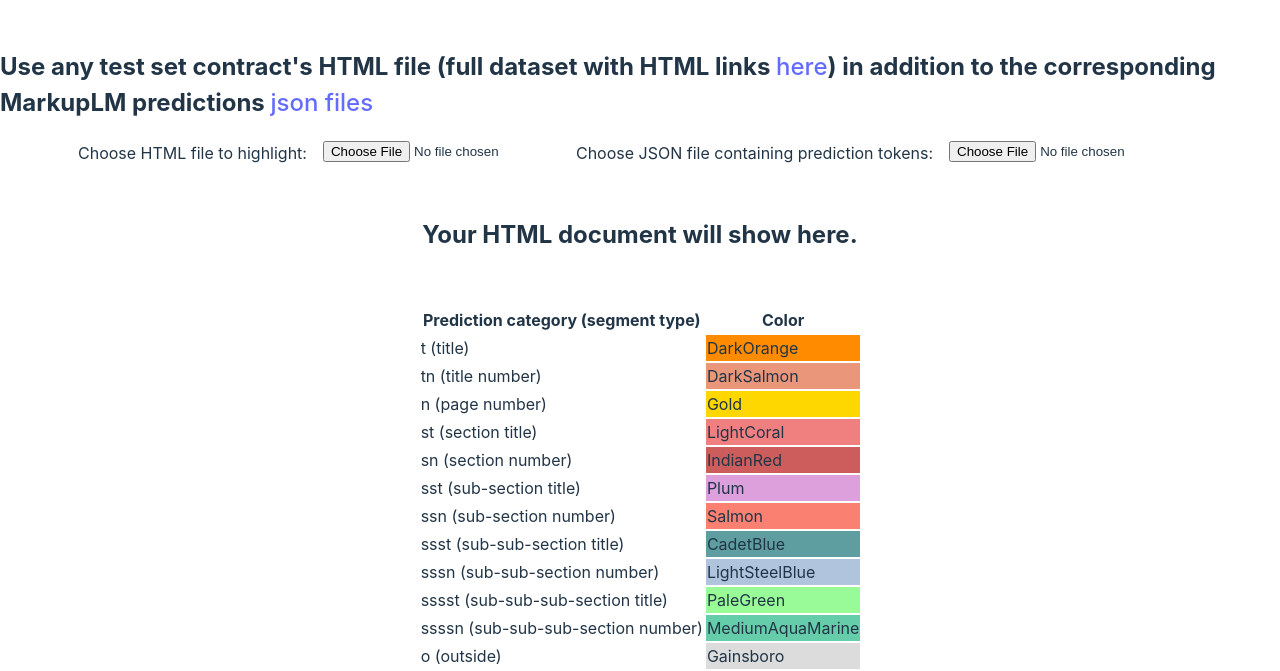
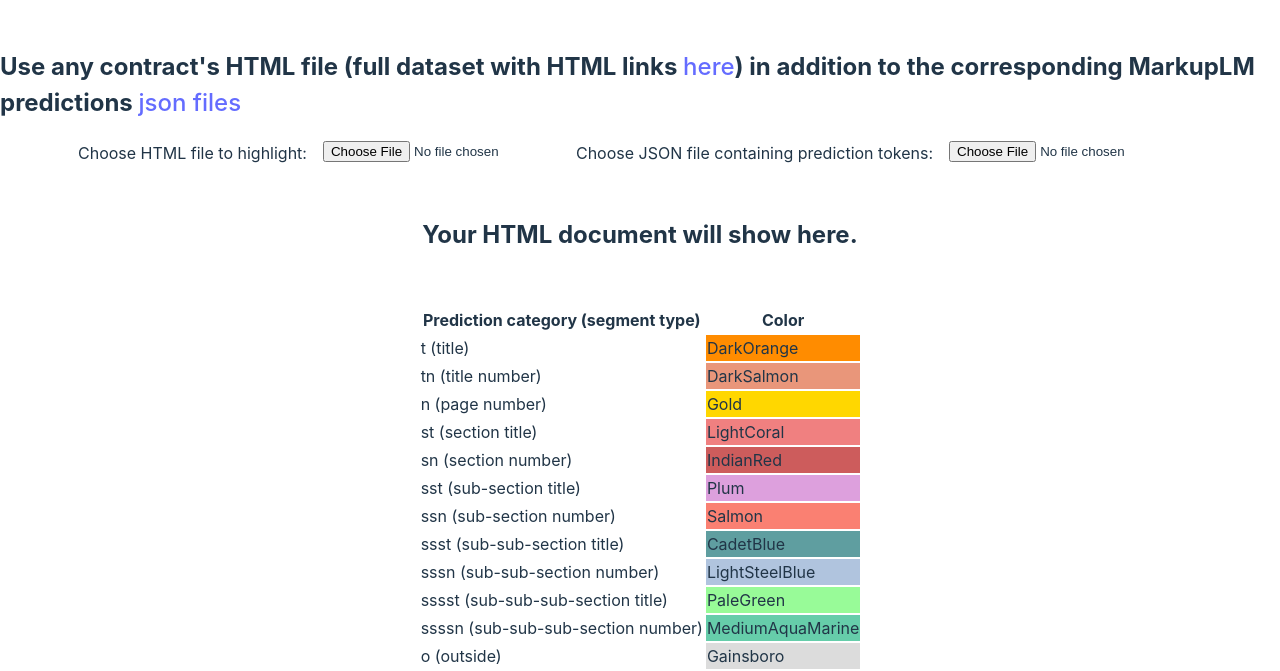
Before and after one commit to davidc97/xpath-token-colorizer, a website built with Vite: page index.html in a window 1280 px wide. Shown: the part 160-831 px from the top of the page. Built offline with nearby package versions, Linux system fonts and the light colour scheme.

Commit message:
Update index.html

```diff
--- a/index.html
+++ b/index.html
@@ -9,7 +9,7 @@
   <body>
     <div id="app"></div>
     <h1> Data Visualizer for <a href="https://github.com/MarkupMnA/MarkupMnA-Markup-Based-Segmentation-of-MnA-Agreements">MarkupMnA Model Inference</a></h1>
-    <h2> Use any test set contract's HTML file (full dataset with HTML links <a href="https://zenodo.org/record/8040341">here</a>) in addition to the corresponding MarkupLM predictions <a href="https://drive.google.com/drive/u/0/folders/1FZPBE0Eb2OoAfWjAK6yiKSabKkIEO8u_">json files</a></h2>
+    <h2> Use any contract's HTML file (full dataset with HTML links <a href="https://zenodo.org/record/8040341">here</a>) in addition to the corresponding MarkupLM predictions <a href="https://drive.google.com/drive/u/0/folders/1FZPBE0Eb2OoAfWjAK6yiKSabKkIEO8u_">json files</a></h2>
     <div class="file-upload">
       <label class="file-label">
         Choose HTML file to highlight:
```
